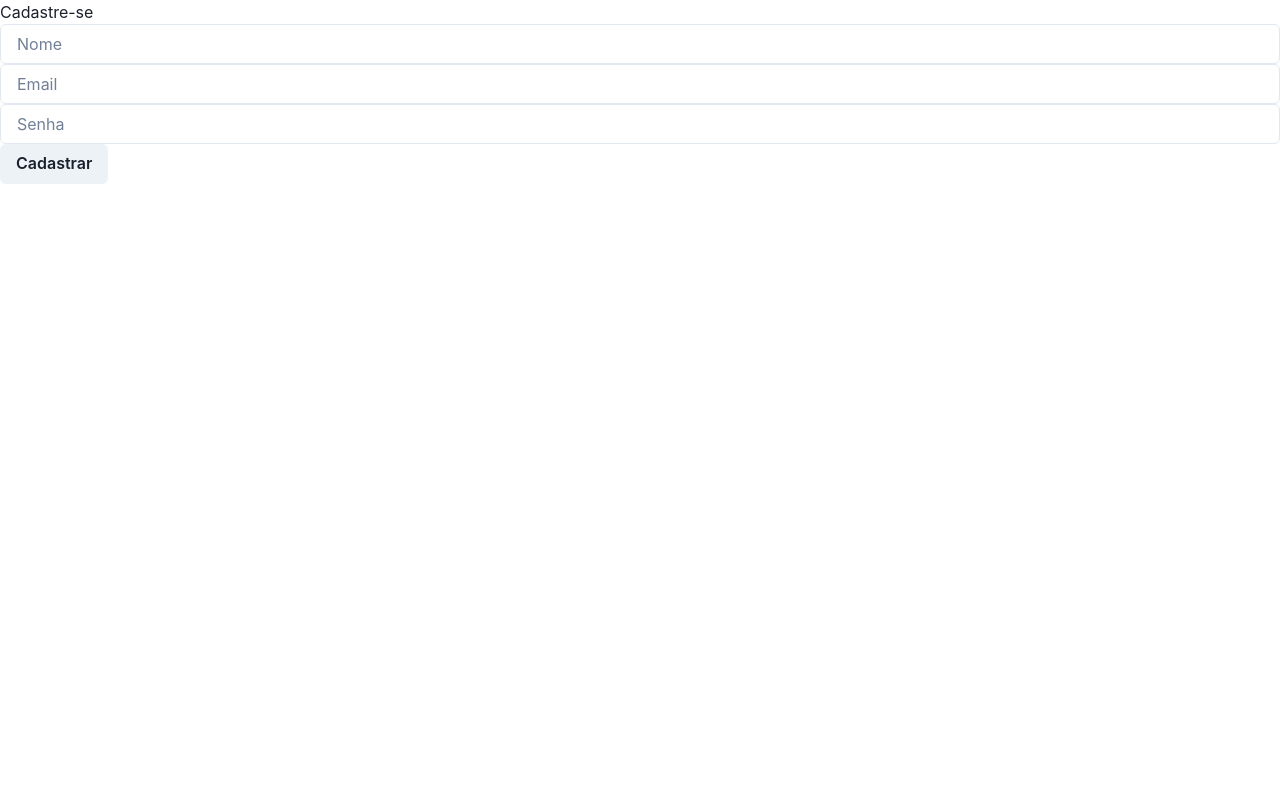
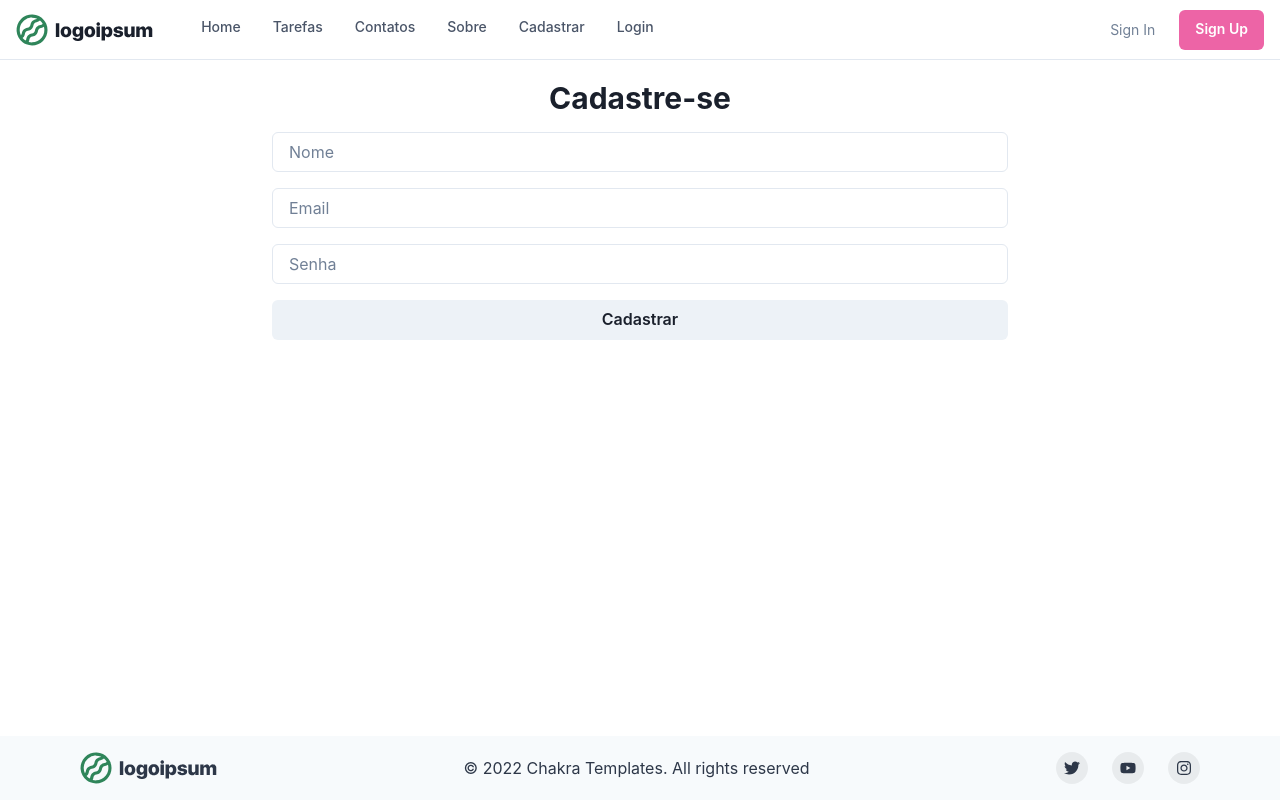
Before and after one commit to luisgaspari/meuapp, a React (Vite) app: page /cadastrar in a window 1280 px wide. Built offline with nearby package versions, Linux system fonts and the light colour scheme.

Commit message:
modify Cadastro e Login pages

```diff
--- a/src/Pages/cadastro/index.tsx
+++ b/src/Pages/cadastro/index.tsx
@@ -1,6 +1,7 @@
-import { Button, Input } from "@chakra-ui/react";
+import { Box, Button, Container, Heading, Input, Stack } from "@chakra-ui/react";
 import { useState } from "react";
 import api from "../../helpers/axios";
+import Layout from "../../components/layouts";
 
 function Cadastro() {
 
@@ -25,15 +26,21 @@ function Cadastro() {
     }
 
     return (
-        <>
-            <h1>Cadastre-se</h1>
-            <form>
-                <Input type="text" placeholder="Nome" onChange={(e) => setUserData({ ...userData, name: e.target.value })} />
-                <Input type="email" placeholder="Email" onChange={(e) => setUserData({ ...userData, email: e.target.value })} />
-                <Input type="password" placeholder="Senha" onChange={(e) => setUserData({ ...userData, password: e.target.value })} />
-                <Button onClick={handleRegister}>Cadastrar</Button>
-            </form>
-        </>
+        <Layout>
+            <Box p={4}>
+                <Stack spacing={4} as={Container} maxW={'3xl'} textAlign={'center'}>
+                    <Heading fontSize={'3xl'}>Cadastre-se</Heading>
+                    <Box as={'form'}>
+                        <Stack spacing={4} w={'full'}>
+                            <Input type="text" placeholder="Nome" onChange={(e) => setUserData({ ...userData, name: e.target.value })} />
+                            <Input type="email" placeholder="Email" onChange={(e) => setUserData({ ...userData, email: e.target.value })} />
+                            <Input type="password" placeholder="Senha" onChange={(e) => setUserData({ ...userData, password: e.target.value })} />
+                            <Button onClick={handleRegister}>Cadastrar</Button>
+                        </Stack>
+                    </Box>
+                </Stack>
+            </Box>
+        </Layout >
     )
 }
 
--- a/src/Pages/login/index.tsx
+++ b/src/Pages/login/index.tsx
@@ -1,6 +1,7 @@
-import { Button, Input } from "@chakra-ui/react";
+import { Box, Button, Container, Heading, Input, Stack } from "@chakra-ui/react";
 import { useState } from "react";
 import api from "../../helpers/axios";
+import Layout from "../../components/layouts";
 
 function Login() {
 
@@ -25,14 +26,20 @@ function Login() {
     }
 
     return (
-        <>
-            <h1>Login</h1>
-            <form>
-                <Input type="email" placeholder="Email" onChange={(e) => setUserData({ ...userData, email: e.target.value })} />
-                <Input type="password" placeholder="Senha" onChange={(e) => setUserData({ ...userData, password: e.target.value })} />
-                <Button onClick={handleLogin}>Entrar</Button>
-            </form>
-        </>
+        <Layout>
+            <Box p={4}>
+                <Stack spacing={4} as={Container} maxW={'3xl'} textAlign={'center'}>
+                    <Heading fontSize={'3xl'}>Login</Heading>
+                    <Box as={'form'}>
+                        <Stack spacing={4} w={'full'}>
+                            <Input type="email" placeholder="Email" onChange={(e) => setUserData({ ...userData, email: e.target.value })} />
+                            <Input type="password" placeholder="Senha" onChange={(e) => setUserData({ ...userData, password: e.target.value })} />
+                            <Button onClick={handleLogin}>Entrar</Button>
+                        </Stack>
+                    </Box>
+                </Stack>
+            </Box>
+        </Layout >
     )
 }
 
```
